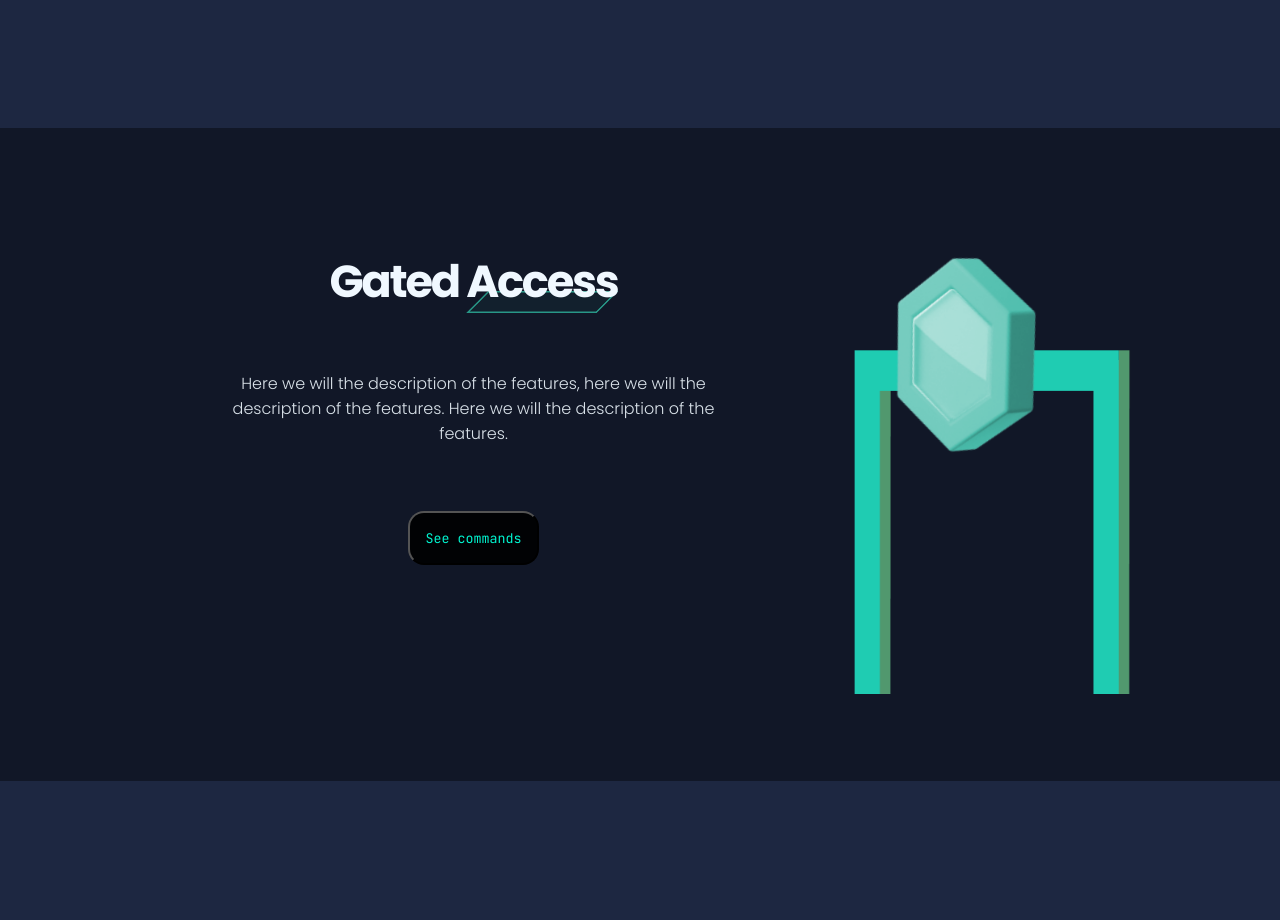
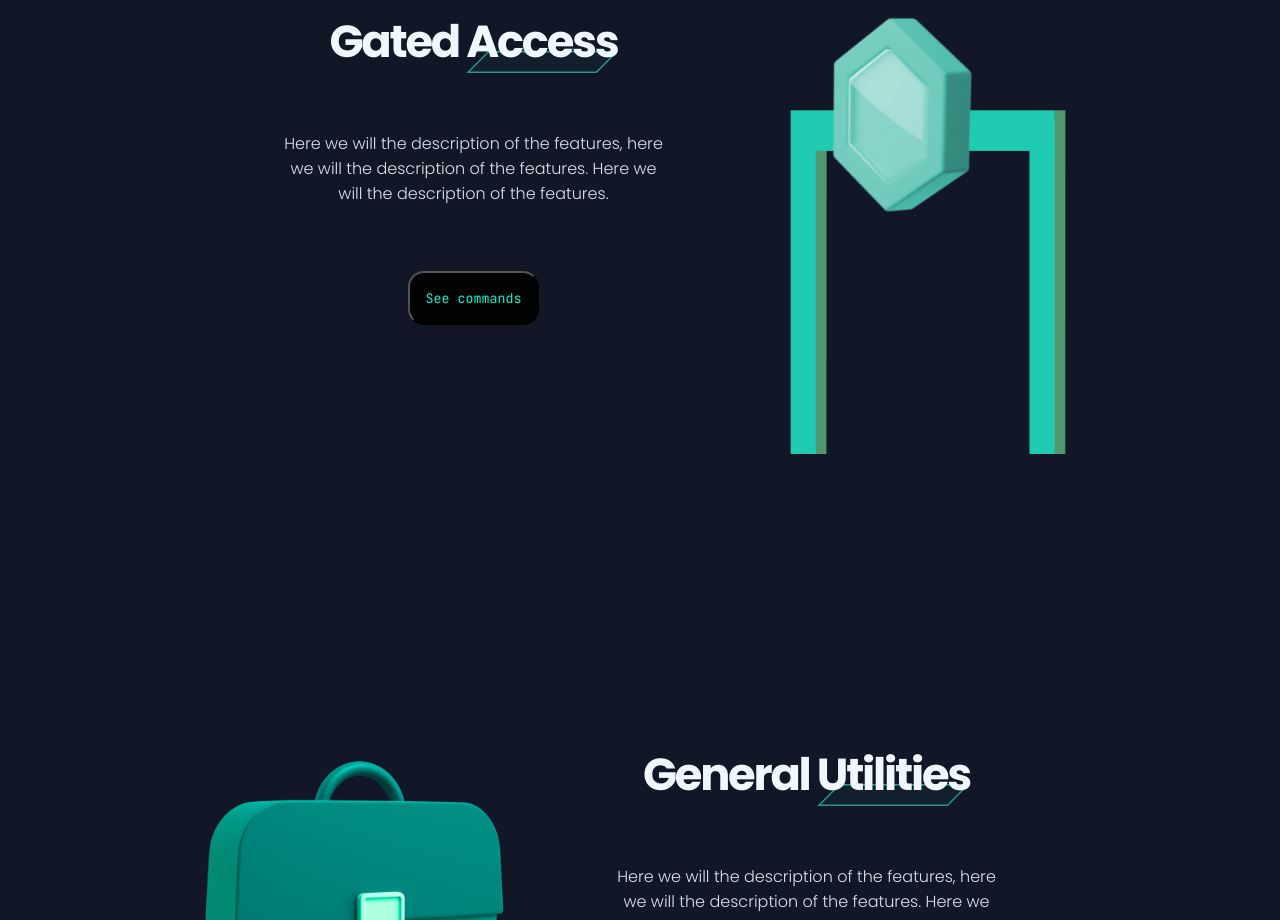
Before and after one commit to FelipeRibeiroLabs/emeraldbot, a React (Create React App) app: page / in a window 1280 px wide. Shown: the part 1880-2800 px from the top of the page. Built offline with nearby package versions, Linux system fonts and the light colour scheme.

Commit message:
style changes on responsiveness and removing margin from mainFeaturesSection component

```diff
--- a/src/components/MainFeatures.jsx
+++ b/src/components/MainFeatures.jsx
@@ -45,6 +45,29 @@ export default function MainFeatures({ handleNav }) {
 }
 
 const Wrapper = styled.div`
-  &:nth-child(1) {
+background-color: rgba(0, 0, 0, 0.4);
+
+section {
+    width: 70%;
+    padding: 120px 0;
+    margin: auto;
+    display: flex;
   }
+
+  section:nth-child(2n){
+    flex-direction: row-reverse;
+  }
+
+  @media (max-width: 800px) {
+    section {
+      width: 90%;
+      padding: 70px 0;
+      flex-direction: column;
+    }
+
+    section:nth-child(2n){
+    flex-direction: column;
+  }
+  }
+
 `;
--- a/src/components/MainFeaturesSection.jsx
+++ b/src/components/MainFeaturesSection.jsx
@@ -13,10 +13,7 @@ export default function MainFeaturesSection({
   link,
 }) {
   return (
-    <Wrapper>
-      <section>
-        {left ? (
-          <>
+        <Wrapper>
             <div className="imgDiv">
               <img src={iconLink} alt="" />
             </div>
@@ -36,40 +33,15 @@ export default function MainFeaturesSection({
                 See commands
               </button>
             </div>
-          </>
-        ) : (
-          <>
-            <div className="infoDiv">
-              <div className="titleDiv">
-                <h3>
-                  {title} <span>{spanTitle}</span>
-                </h3>
-              </div>
-
-              <div className="textDiv">
-                <p>{text}</p>
-              </div>
-
-              <button onClick={()  => handleNav(link.toLowerCase())} >
-                {/* <Link to={link.toLowerCase()}>See commands</Link> */}
-                See commands
-              </button>
-            </div>
-            <div className="imgDiv">
-              <img src={iconLink} alt="" />
-            </div>
-          </>
-        )}
-      </section>
-    </Wrapper>
+          </Wrapper>
   );
 }
 
-const Wrapper = styled.main`
+const Wrapper = styled.section`
   width: 100%;
-  padding: 80px 0;
-  margin: 180px auto;
-  background-color: rgba(0, 0, 0, 0.4);
+  padding: 120px 0;
+  margin: 0px auto;
+  /* background-color: rgba(0, 0, 0, 0.4); */
 
   section {
     width: 70%;
@@ -160,6 +132,7 @@ const Wrapper = styled.main`
   @media (max-width: 800px) {
     section {
       width: 90%;
+      flex-direction: column;
     }
 
     img {
```
